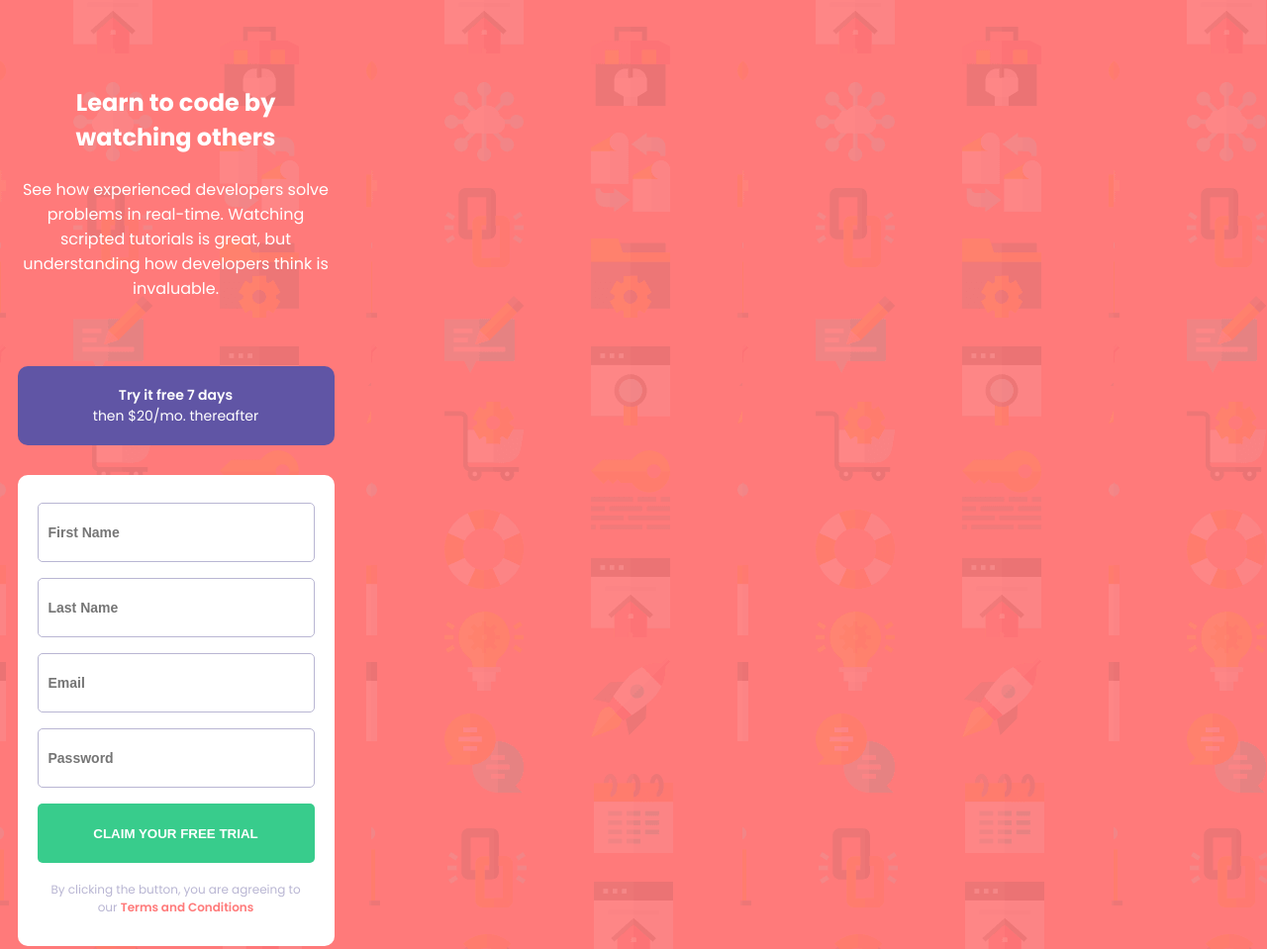
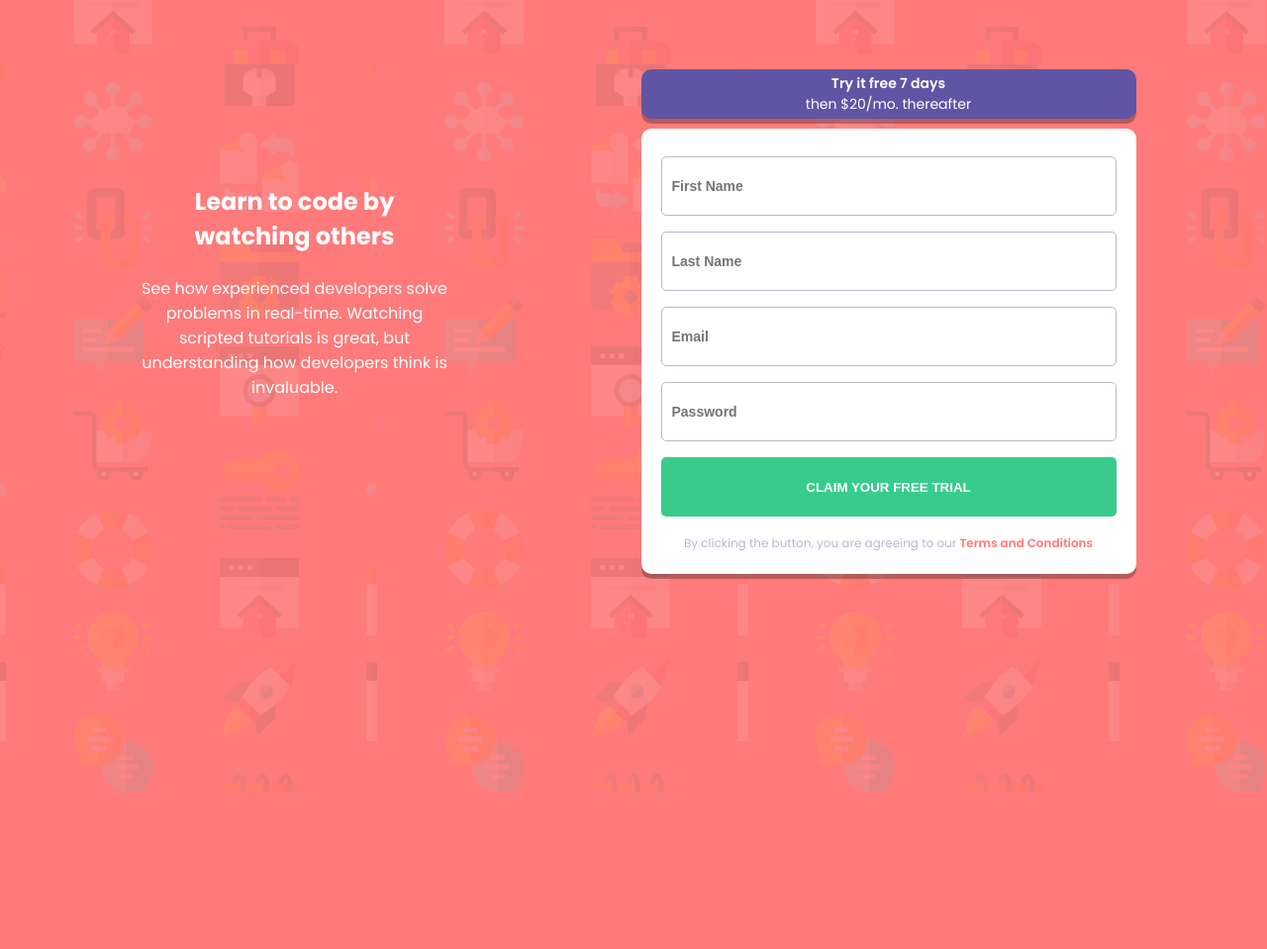
Before and after one commit to AndreySkopintsev/intro-component-with-signup-form, a plain HTML site: page index.html in a window 1280 px wide. Shown: the top 959 px of the page at 99% size. After the commit the page ends 800 px from the top, so only its background shows below. Drawn offline with Linux system fonts and the light colour scheme.

Commit message:
added media queries for large screen

```diff
--- a/style.css
+++ b/style.css
@@ -51,6 +51,7 @@ p.tryout{
     background: hsl(248, 32%, 49%);
     border-radius: 10px;
     text-align: center;
+    box-shadow: 0 5px 0 rgba(20, 20, 20, 0.3);
 }
 
 span{
@@ -64,6 +65,7 @@ article{
     max-width: 320px;
     min-height: 450px;
     border-radius: 10px;
+    box-shadow: 0 5px 0 rgba(20, 20, 20, 0.3);
 }
 
 form{
@@ -111,3 +113,38 @@ a{
     color: hsl(0, 100%, 74%);
     font-weight: 600;
 }
+
+@media (min-width:740px){
+    body{
+        display: flex;
+        justify-content: center;
+        align-items: center;
+        background: url('./images/bg-intro-mobile.png'),hsl(0, 100%, 74%);
+    }
+    .container{
+        flex-direction: row;
+        justify-content: space-around;
+        min-width: 1200px;
+        max-height: 500px;
+    }
+
+    .form{
+        height: 500px;
+        align-items: center;
+    }
+
+    form{
+        max-width: 500px;
+    }
+
+    p.tryout{
+        width: 500px;
+        min-height: 50px;
+
+    }
+
+    article{
+        margin-top: 10px;
+        min-width: 500px;
+    }
+}
```
